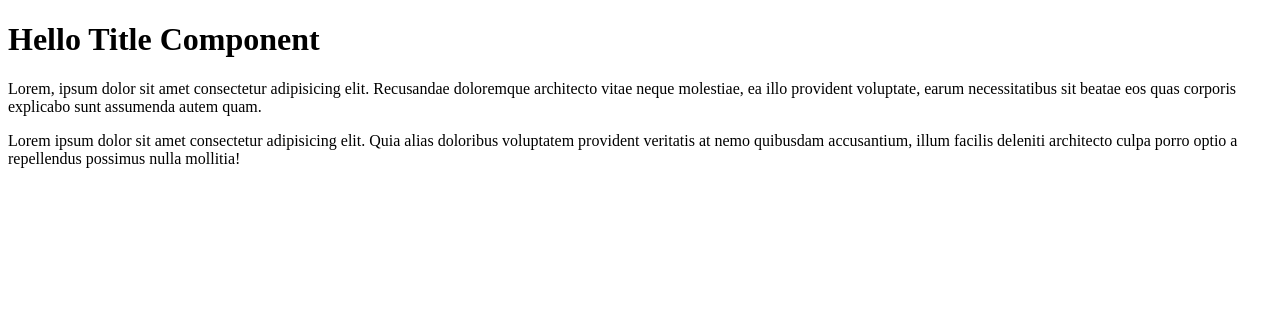
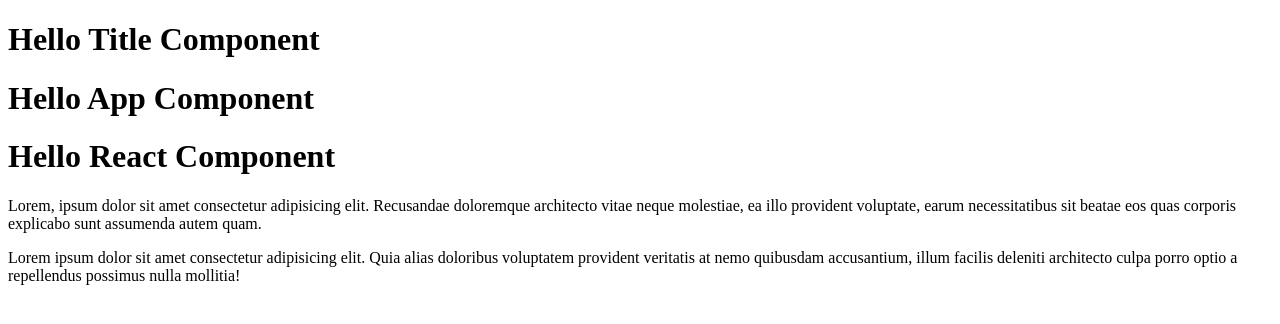
Before and after one commit to Vasyltsiun/shop-project-16.03, a React (Create React App) app: page / in a window 1280 px wide. Shown: the top 324 px of the page. Built offline with nearby package versions, Linux system fonts and the light colour scheme.

Commit message:
added props

```diff
--- a/src/index.tsx
+++ b/src/index.tsx
@@ -2,7 +2,13 @@ import React from 'react'
 import ReactDOM from 'react-dom/client'
 //arrow Function
 
-const Title = () => <h1>Hello Title Component</h1>
+type HeaderProps = {
+    text: string
+}
+
+const Header = (props: HeaderProps) => {
+    return <h1>Hello {props.text} Component</h1>
+}
 
 const Content = () => (
     <React.Fragment>
@@ -24,7 +30,9 @@ const Content = () => (
 const App = () => {
     return (
         <>
-            <Title />
+            <Header text="Title" />
+            <Header text="App" />
+            <Header text="React" />
             <Content />
         </>
     )
```
